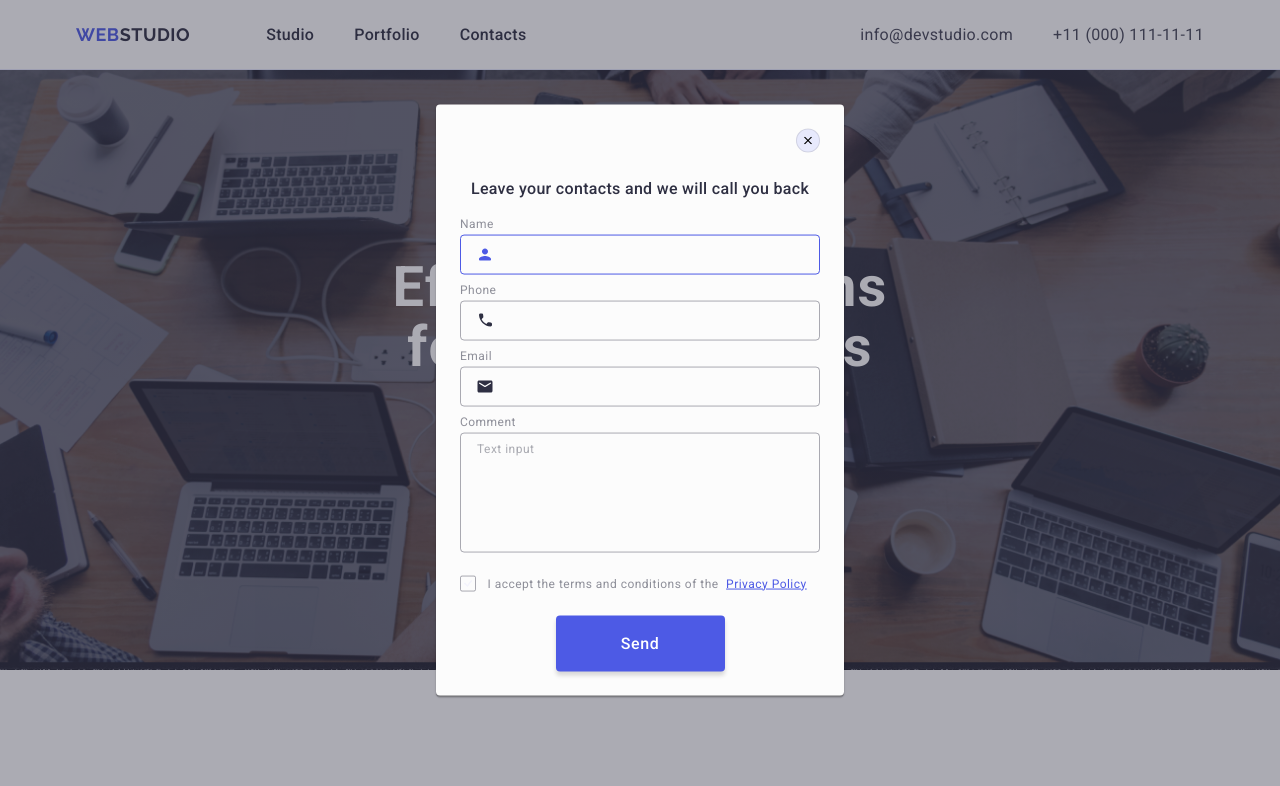
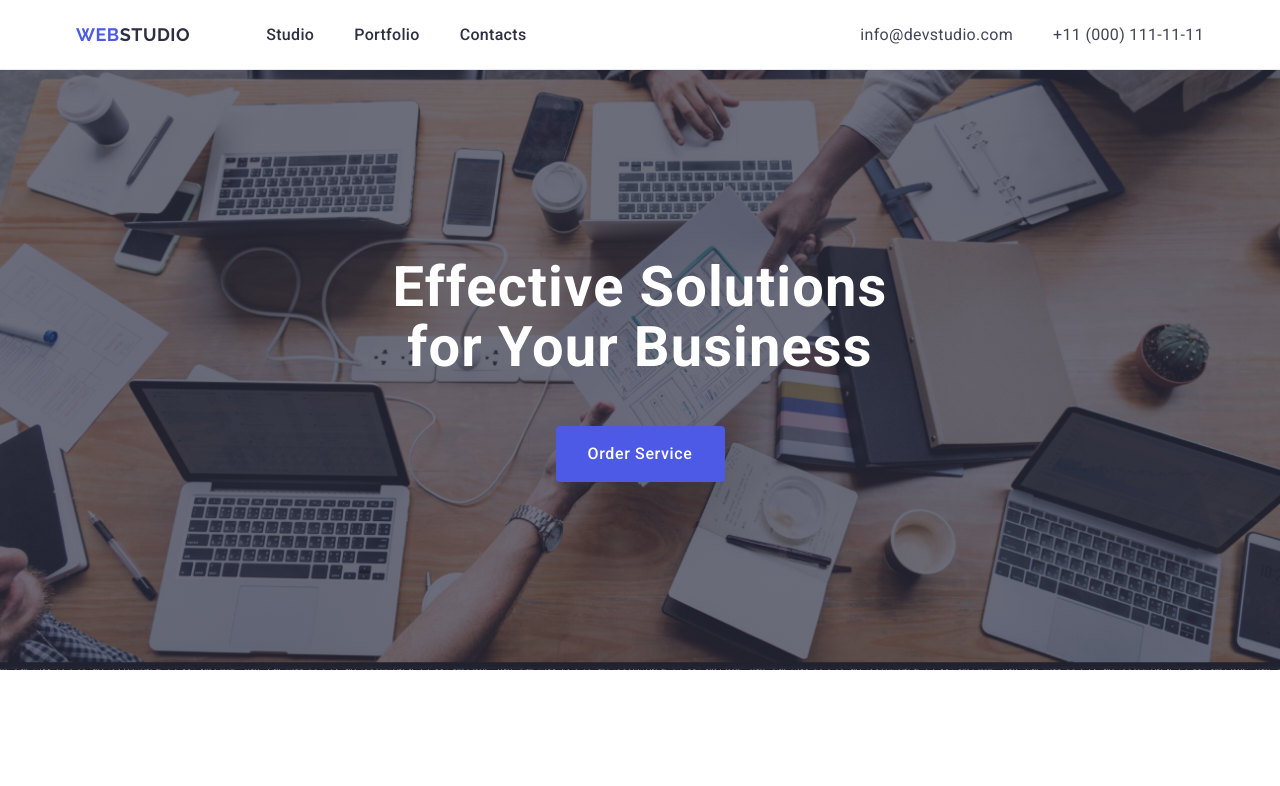
Before and after one commit to okemik/goit-markup-hw-05, a plain HTML site: page index.html in a window 1280 px wide. Shown: the top 786 px of the page. Drawn offline with nearby package versions, Linux system fonts and the light colour scheme.

Commit message:
3rd update

```diff
--- a/css/styles.css
+++ b/css/styles.css
@@ -166,7 +166,7 @@ background-color: #2e2f42;
 
 .cta-button {
     display: block;
-    min-width: 169px;
+    max-width: 169px;
     background-color: #4d5ae5;
     color: #fff;
     border: none;
@@ -179,6 +179,7 @@ background-color: #2e2f42;
     height: 56px;
     margin: auto;
     border-radius: 4px;
+    align-content: center;
 }
 
 .cta-button:hover,
@@ -616,11 +617,6 @@ footer {
     margin-left: 16px;
 }
 
-.order-modal-container.is-open {
-    visibility: visible;
-    opacity: 1;
-}
-
 .order-modal-container {
     visibility: hidden;
     opacity: 0;
@@ -632,21 +628,28 @@ footer {
     background-color: rgba(46, 47, 66, 0.4);
     transition: opacity 250ms cubic-bezier(0.4, 0, 0.2, 1),
         visibility 250ms cubic-bezier(0.4, 0, 0.2, 1);
+    justify-content: center;
+    align-items: center;
 }
 
 .modal-wrapper {
     position: absolute;
     top: 50%;
     left: 50%;
-    transform: translate(-50%, -50%) scale(1);
     width: 408px;
     min-height: 584px;
-    background: #fcfcfc;
+    background-color: #fcfcfc;
     box-shadow: 0px 1px 1px rgba(0, 0, 0, 0.14), 0px 1px 3px rgba(0, 0, 0, 0.12),
         0px 2px 1px rgba(0, 0, 0, 0.2);
     border-radius: 4px;
     transition: transform 250ms cubic-bezier(0.4, 0, 0.2, 1);
     padding: 72px 24px 24px 24px;
+    transform: translate(-50%, -50%) scale(1);
+}
+
+#order-modal:target {
+    visibility: visible;
+    opacity: 1;
 }
 
 .order-modal-close-btn {
--- a/index.html
+++ b/index.html
@@ -52,7 +52,7 @@
       <section class="section-1">
         <div class="container">
           <h1 class="header-1"> Effective Solutions for Your Business </h1>
-          <button class="cta-button">Order Service</button>
+          <a href="#order-modal" class="cta-button">Order Service</a>
         </div>
       </section>
       <section class="section-2">
@@ -541,6 +541,7 @@
                 type="email"
                 placeholder="E-mail"
             /></label>
+
             <button class="footer-subs-btn" type="submit">
               Subscribe
               <svg class="footer-subs-btn-icon" width="24" height="24">
@@ -551,13 +552,13 @@
         </div>
       </div>
     </footer>
-    <div class="order-modal-container is-open">
+    <div id="order-modal" class="order-modal-container">
       <div class="modal-wrapper">
-        <button class="order-modal-close-btn" type="button">
+        <a href="#" class="order-modal-close-btn">
           <svg class="order-modal-close-x-icon" width="8" height="8">
             <use href="./images/symbols.svg#icon-close"></use>
           </svg>
-        </button>
+        </a>
 
         <p class="order-modal-text">
           Leave your contacts and we will call you back
```
